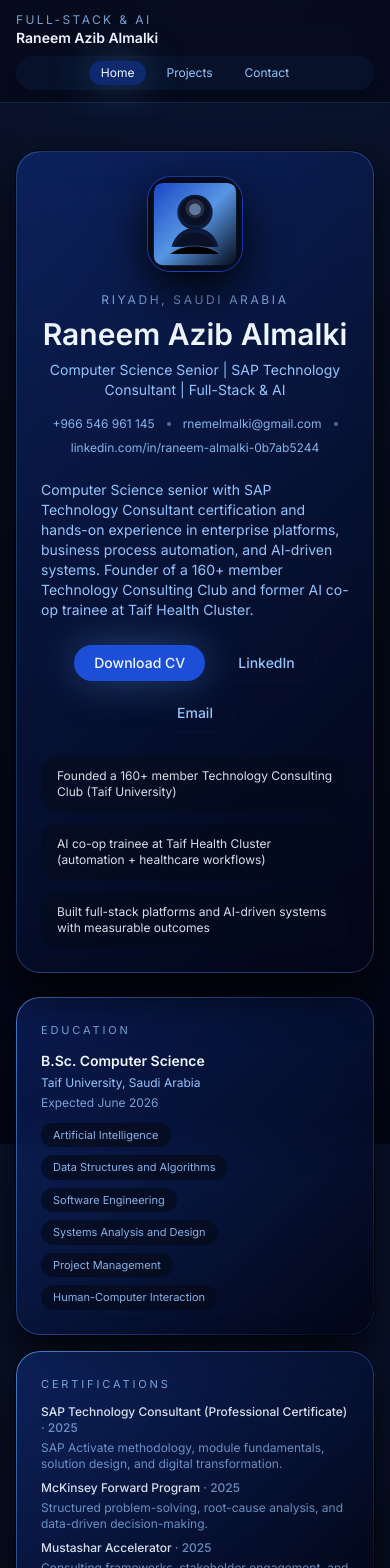
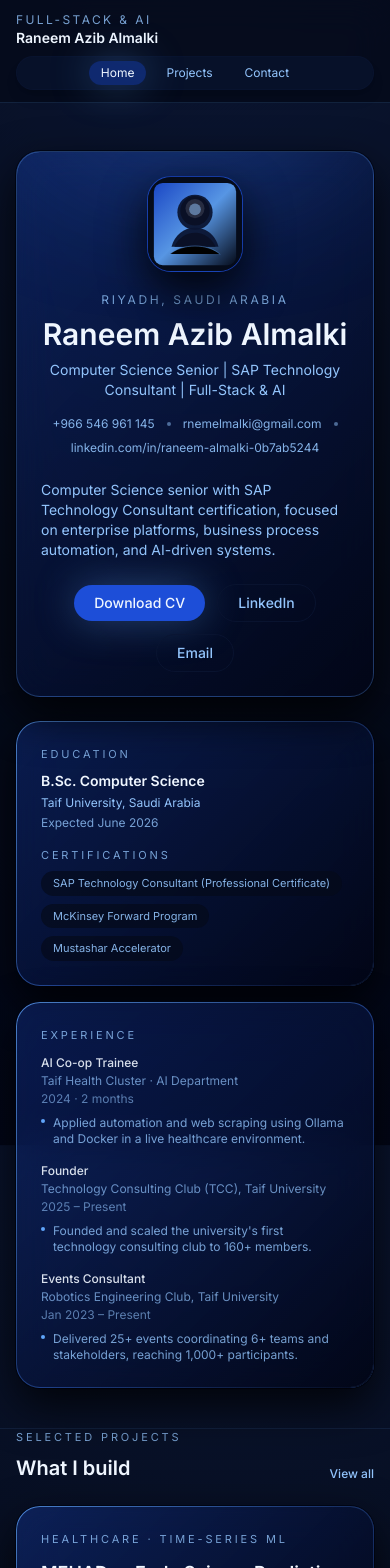
Before and after one commit to Rnemel/portfolio, a Next.js app: page / in a window 390 px wide. Shown: the top 1568 px of the page. Built offline with nearby package versions, Linux system fonts and the light colour scheme.

Commit message:
Simplify homepage for mobile

```diff
--- a/src/app/page.tsx
+++ b/src/app/page.tsx
@@ -22,7 +22,7 @@ export default function HomePage() {
       <Section className="border-t-0 pt-12 md:pt-16">
         <FadeIn>
           <div className="grid gap-6 lg:grid-cols-[minmax(0,1.2fr)_minmax(0,0.8fr)] lg:items-start">
-            <Card className="relative overflow-hidden border-gradient-inner bg-surface/80">
+            <Card className="relative overflow-hidden border-gradient-inner bg-surface/80 p-5 sm:p-6">
               <div className="pointer-events-none absolute inset-x-[-40%] top-[-45%] h-72 rounded-full bg-[radial-gradient(circle_at_center,rgba(59,130,246,0.35),transparent_65%)] blur-3xl" />
               <div className="relative flex flex-col gap-6">
                 <div className="flex flex-col items-center gap-5 text-center sm:flex-row sm:items-start sm:text-left">
@@ -76,59 +76,42 @@ export default function HomePage() {
                     <Button variant="ghost">Email</Button>
                   </a>
                 </div>
-
-                <div className="grid gap-3 sm:grid-cols-3">
-                  {profile.headlineBullets.slice(0, 3).map((bullet) => (
-                    <div key={bullet} className="rounded-2xl bg-background/55 px-4 py-3">
-                      <p className="text-xs text-text/90">{bullet}</p>
-                    </div>
-                  ))}
-                </div>
               </div>
             </Card>
 
             <div className="space-y-4">
-              <Card>
-                <div className="border-gradient-inner space-y-3">
-                  <p className="text-[11px] uppercase tracking-[0.26em] text-muted/80">Education</p>
+              <Card className="p-5 sm:p-6">
+                <div className="border-gradient-inner space-y-4">
+                  <div className="space-y-2">
+                    <p className="text-[11px] uppercase tracking-[0.26em] text-muted/80">
+                      Education
+                    </p>
                     <div className="space-y-1">
                       <p className="text-sm font-semibold text-text">{profile.education.degree}</p>
                       <p className="text-xs text-muted">{profile.education.institution}</p>
                       <p className="text-xs text-muted/80">{profile.education.expected}</p>
                     </div>
+                  </div>
+
+                  <div className="space-y-2">
+                    <p className="text-[11px] uppercase tracking-[0.26em] text-muted/80">
+                      Certifications
+                    </p>
                     <div className="flex flex-wrap gap-2">
-                    {profile.education.coursework.slice(0, 6).map((course) => (
+                      {profile.certificates.map((certificate) => (
                         <span
-                        key={course}
+                          key={certificate.name}
                           className="rounded-full bg-background/70 px-3 py-1 text-[11px] text-muted/90"
                         >
-                        {course}
+                          {certificate.name}
                         </span>
                       ))}
                     </div>
                   </div>
-              </Card>
-
-              <Card>
-                <div className="border-gradient-inner space-y-3">
-                  <p className="text-[11px] uppercase tracking-[0.26em] text-muted/80">
-                    Certifications
-                  </p>
-                  <div className="space-y-2 text-xs text-muted">
-                    {profile.certificates.map((certificate) => (
-                      <div key={certificate.name} className="space-y-1">
-                        <p className="font-medium text-text/90">
-                          {certificate.name}
-                          <span className="text-muted/70"> · {certificate.year}</span>
-                        </p>
-                        <p className="text-muted/70">{certificate.description}</p>
-                      </div>
-                    ))}
-                  </div>
                 </div>
               </Card>
 
-              <Card>
+              <Card className="p-5 sm:p-6">
                 <div className="border-gradient-inner space-y-3">
                   <p className="text-[11px] uppercase tracking-[0.26em] text-muted/80">Experience</p>
                   <div className="space-y-4 text-xs text-muted">
@@ -140,7 +123,7 @@ export default function HomePage() {
                           <p className="text-muted/60">{item.period}</p>
                         </div>
                         <ul className="space-y-1.5 text-muted/80">
-                          {item.bullets.slice(0, 2).map((bullet) => (
+                          {item.bullets.slice(0, 1).map((bullet) => (
                             <li key={bullet} className="flex gap-2">
                               <span className="mt-1 h-1 w-1 shrink-0 rounded-full bg-accent" />
                               <span>{bullet}</span>
--- a/src/data/profile.ts
+++ b/src/data/profile.ts
@@ -8,7 +8,7 @@ export const profile = {
     linkedinDisplay: 'linkedin.com/in/raneem-almalki-0b7ab5244',
   },
   summary:
-    'Computer Science senior with SAP Technology Consultant certification and hands-on experience in enterprise platforms, business process automation, and AI-driven systems. Founder of a 160+ member Technology Consulting Club and former AI co-op trainee at Taif Health Cluster.',
+    'Computer Science senior with SAP Technology Consultant certification, focused on enterprise platforms, business process automation, and AI-driven systems.',
   headlineBullets: [
     'Founded a 160+ member Technology Consulting Club (Taif University)',
     'AI co-op trainee at Taif Health Cluster (automation + healthcare workflows)',
```
Lines whose indentation alone changed are shown as unchanged.
